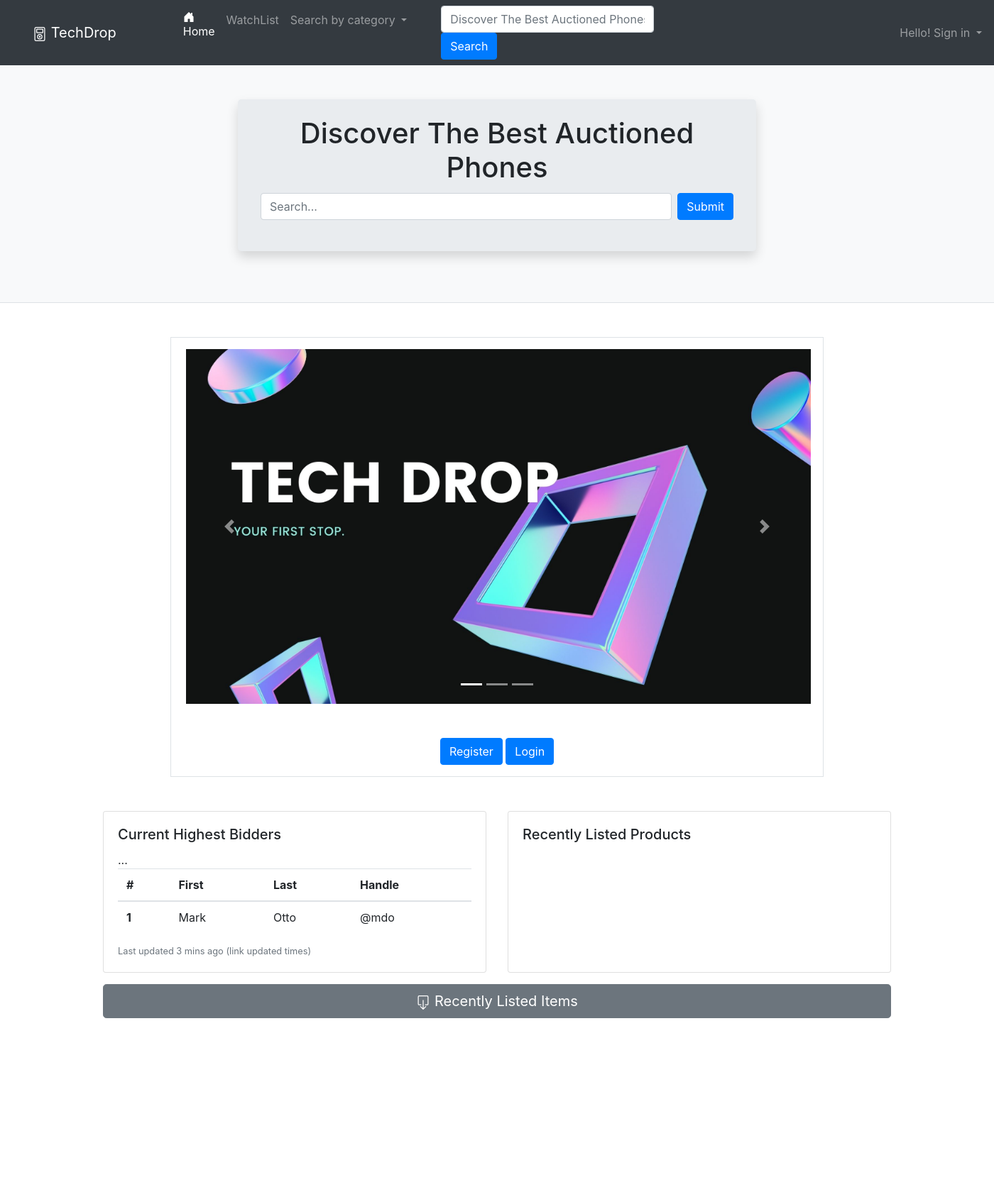
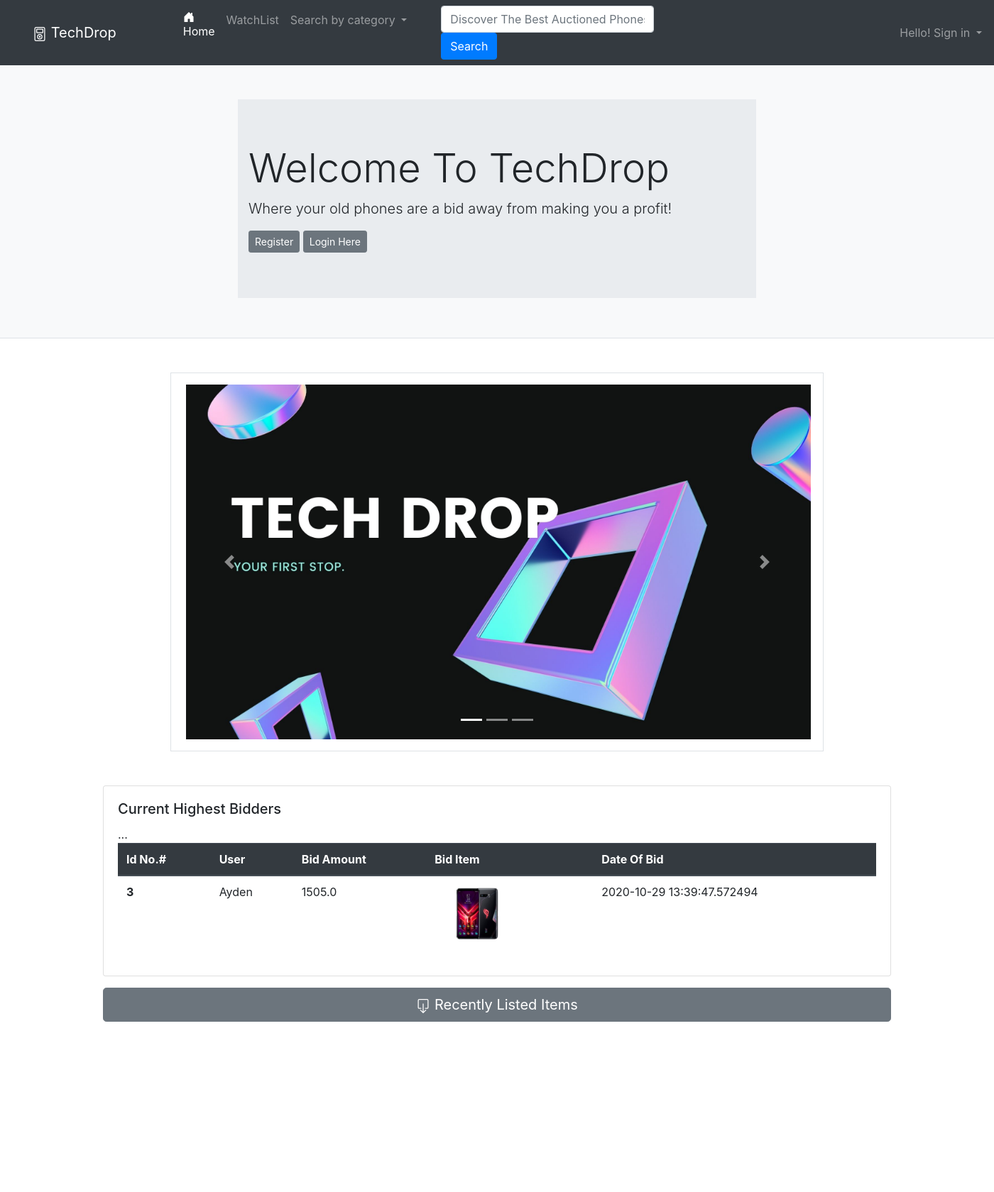
Before and after one commit to sirahut/IAB207, a Flask app: page / in a window 1400 px wide. Shown: the top 1680 px of the page at 71% size. Run offline with Flask 2, Linux system fonts and the light colour scheme; data comes from the database, SQL or seed files in the repository; both versions use the stored data as it was after the commit; some libraries are stand-ins or nearby versions.

Commit message:
Index Overhaul

```diff
--- a/PhoneApp/templates/index.html
+++ b/PhoneApp/templates/index.html
@@ -8,33 +8,16 @@
   <div class="row justify-content-center mt-5 pb-4">
 
     <div class="col-md-8">
+            <div class="jumbotron jumbotron-fluid">
+              <div class="container">
+                <h1 class="display-4">Welcome To TechDrop</h1>
+                <p class="lead">Where your old phones are a bid away from making you a profit! </p>
+              <a href="{{url_for('auth.register')}}" class="btn btn-secondary btn-sm">Register</a>
+              <a href="{{url_for('auth.login')}}" class="btn btn-secondary btn-sm">Login Here</a>
 
-      <div class="jumbotron shadow py-4 mb-5 ">
 
-        <h1 class="text-center">Discover The Best Auctioned Phones</h1>
-
-        <!-- <form class="form-inline d-flex flex-nowrap" action="{{url_for('main.search')}}">
-
-          <select name="search" class="form-control flex-grow-1 my-1 mr-sm-2" id="inlineFormCustomSelectPref">
-
-            <option selected>Find a brand... </option>
-
-            <option value="america">Samsung</option>
-
-            <option value="africa">Apple</option>
-
-            <option value="africa">Asus</option>
-
-          </select>
-
-          <button type="submit" class="flex-shrink-1 btn btn-primary my-1">View</button>
-
-        </form> -->
-        <form class="form-inline d-flex flex-nowrap" action="{{url_for('main.search')}}">
-          <input type="text" name="search" class="form-control flex-grow-1 my-1 mr-sm-2" placeholder="Search...">
-          <button type="submit" class="flex-shrink-1 btn btn-primary my-1">Submit</button>
-        </form>
-
+            </div>
+          </div>
 
       </div>
 
@@ -93,11 +76,7 @@
               <span class="sr-only">Next</span>
             </a>
           </div>
-          <br></br>
-          <div class="text-center">
-            <a href="{{url_for('auth.register')}}" class="btn btn-primary">Register</a>
-            <a href="{{url_for('auth.login')}}" class="btn btn-primary">Login</a>
-          </div>
+
 
         </div>
 
@@ -119,51 +98,37 @@
 
         <p class="card-text">...
         <table class="table">
-          <thead>
+          <thead class= "thead-dark">
             <tr>
-              <th scope="col">#</th>
-              <th scope="col">First</th>
-              <th scope="col">Last</th>
-              <th scope="col">Handle</th>
+              <th scope="col">Id No.#</th>
+              <th scope="col"> User </th>
+              <th scope="col">Bid Amount</th>
+              <th scope="col">Bid Item</th>
+              <th scope="col">Date Of Bid</th>
             </tr>
           </thead>
           <tbody>
-            <tr>
-              <th scope="row">1</th>
-              <td>Mark</td>
-              <td>Otto</td>
-              <td>@mdo</td>
-            </tr>
+
+          {% for bid in bids %}
+
+          <tr>
+            <th scope="row">{{bid.user_id}}</th>
+            <td>{{bid.user.name}}</td>
+            <td>{{bid.bid_amount}}</td>
+            <td><img src="{{bid.auction.image}}" alt="Card image cap" border=5 height=80 width=120></td>
+            <td>{{bid.bid_date}}</td>
+          </tr>
+          {% endfor %}
 
           </tbody>
         </table>
         </p>
 
-        <p class="card-text"><small class="text-muted">Last updated 3 mins ago (link updated times)</small></p>
 
       </div>
 
-    </div>
-
-    <div class="card">
-      <!--add image here-->
-
-      <div class="card-body">
-
-        <h5 class="card-title">Recently Listed Products</h5>
-        <!-- link items in the recently listed items-->
-
-        <tr>
-
-
-
-      </div>
-
-
-    </div>
-
-
   </div>
+</div>
 
 
   <p>
@@ -187,17 +152,26 @@
           <tr>
             <th scope="col">#</th>
             <th scope="col">Item</th>
-            <th scope="col"></th>
+            <th scope="col">Brand</th>
             <th scope="col">Opening Bid</th>
+            <th scope="col">Current Bid</th>
+            <th scope="col">Description</th>
+            <th scope="col">End Date</th>
+            <th scope="col">Bid Status</th>
+
           </tr>
         </thead>
         <tbody>
           {% for auction in auctions %}
           <tr>
             <th scope="row">{{auction.id}}</th>
-            <td>{{auction.title}}</td>
-            <td><img src="{{auction.image}}" alt="Card image cap" border=5 height=180 width=150></td>
+            <td><img src="{{auction.image}}" alt="Card image cap" border=5 height=120 width=180></td>
+            <td >{{auction.title}}</td>
             <td>${{auction.open_bid}}</td>
+            <td></td>
+            <td>{{auction.description}}</td>
+            <td>{{auction.end}}</td>
+            <td>{{auction.status}}</td>
           </tr>
           {% endfor %}
         </tbody>
--- a/PhoneApp/views.py
+++ b/PhoneApp/views.py
@@ -2,7 +2,7 @@ from flask import Blueprint, render_template, request, session, redirect, url_fo
 from .models import Model
 from flask import Blueprint, render_template, request, session
 from PhoneApp.forms import AuctionsForm
-from PhoneApp.models import Auctions, User
+from PhoneApp.models import Auctions, Bid, User
 from PhoneApp import auctions
 
 bp = Blueprint('main', __name__)
@@ -11,7 +11,9 @@ bp = Blueprint('main', __name__)
 @bp.route('/')
 def index():
     auctions = Auctions.query.filter_by().all()
-    return render_template('index.html', auctions=auctions)
+    bids = Bid.query.filter_by().all()
+    users = User.query.filter_by().all()
+    return render_template('index.html', auctions=auctions, bids=bids, users=users)
 
 # def search():
 
```
Also changed, not shown: PhoneApp/techdrop.sqlite.
